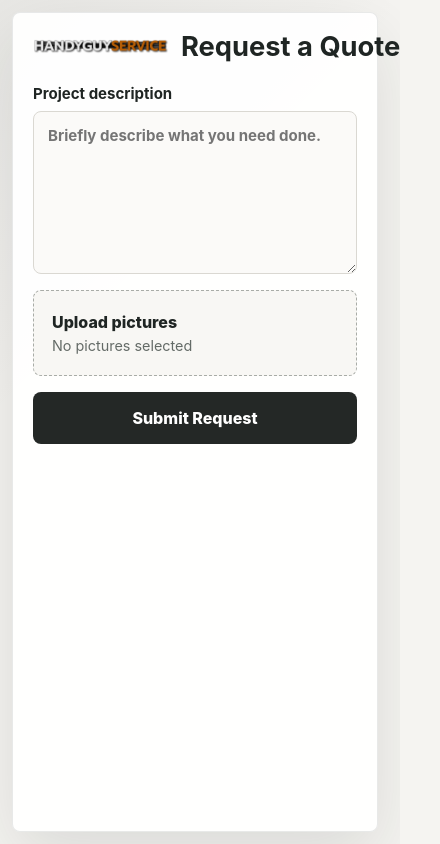
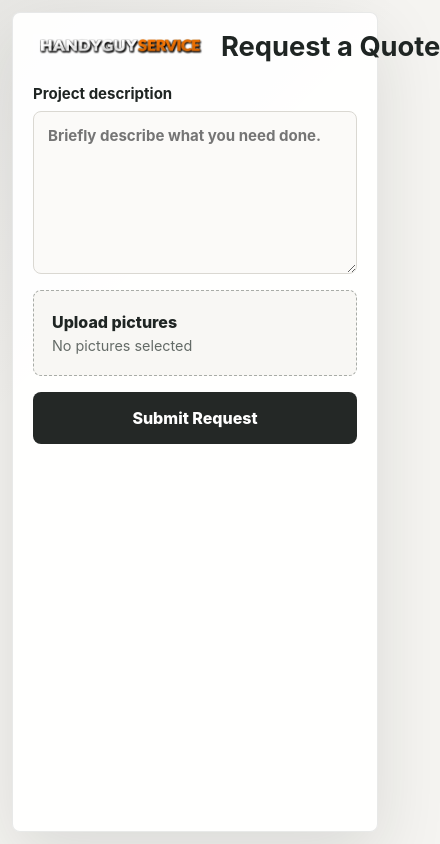
Before and after one commit to FusedN8/handyguyservice, a Next.js app: page /existing-client-request in a window 390 px wide. Shown: the whole page, 440 px wide, since content can reach past the window. Built offline with nearby package versions, Linux system fonts and the light colour scheme.

Commit message:
Replace site logo asset

```diff
--- a/app/globals.css
+++ b/app/globals.css
@@ -71,10 +71,11 @@ textarea {
 }
 
 .quote-logo {
-  width: min(176px, 42vw);
+  width: min(220px, 52vw);
   height: auto;
   flex: 0 0 auto;
   display: block;
+  object-fit: contain;
 }
 
 .eyebrow {
@@ -267,7 +268,7 @@ h1 {
   }
 
   .quote-logo {
-    width: min(136px, 39vw);
+    width: min(176px, 48vw);
   }
 
   h1 {
--- a/app/layout.tsx
+++ b/app/layout.tsx
@@ -3,7 +3,10 @@ import "./globals.css";
 
 export const metadata: Metadata = {
   title: "Request a Quote",
-  description: "Fast quote request form for handyman and business services."
+  description: "Fast quote request form for handyman and business services.",
+  icons: {
+    icon: "/images/handyguy-service-logo-800.webp"
+  }
 };
 
 export default function RootLayout({
--- a/components/quote-request-shell.tsx
+++ b/components/quote-request-shell.tsx
@@ -16,7 +16,7 @@ export function QuoteRequestShell({
     <main className="page-shell">
       <section className="quote-panel" aria-labelledby="page-title">
         <header className="quote-header">
-          <img className="quote-logo" src="/images/handyguy-logo.png" alt="HandyGuy Service" width="300" height="34" />
+          <img className="quote-logo" src="/images/handyguy-service-logo-800.webp" alt="HandyGuy Service" width="800" height="116" />
           <div>
             {eyebrow ? <p className="eyebrow">{eyebrow}</p> : null}
             <h1 id="page-title">Request a Quote</h1>
--- a/css/styles.css
+++ b/css/styles.css
@@ -148,6 +148,7 @@ a {
 .logo img {
   height: 34px;
   width: auto;
+  object-fit: contain;
 }
 
 .site-nav {
@@ -1056,6 +1057,7 @@ body.lightbox-open {
   height: 28px;
   width: auto;
   margin-bottom: 0.75rem;
+  object-fit: contain;
 }
 
 .footer-brand p,
--- a/existing-client-request/index.html
+++ b/existing-client-request/index.html
@@ -5,17 +5,17 @@
   <meta name="viewport" content="width=device-width, initial-scale=1.0">
   <title>Request a Quote - HandyGuy Service</title>
   <meta name="description" content="VIP HandyGuy Service clients can send project details and pictures for review.">
-  <link rel="icon" href="../assets/images/favicon.jpg" sizes="32x32">
+  <link rel="icon" href="../assets/images/handyguy-service-logo-800.webp" type="image/webp">
   <link rel="preconnect" href="https://fonts.googleapis.com">
   <link rel="preconnect" href="https://fonts.gstatic.com" crossorigin>
   <link href="https://fonts.googleapis.com/css2?family=DM+Sans:wght@400;600;700;800&display=swap" rel="stylesheet">
-  <link rel="stylesheet" href="../quote-request/quote.css?v=15">
+  <link rel="stylesheet" href="../quote-request/quote.css?v=16">
 </head>
 <body>
   <main class="page-shell">
     <section class="quote-panel" aria-labelledby="page-title">
       <header class="quote-header">
-        <img class="quote-logo" src="../assets/images/logo.png" alt="HandyGuy Service" width="300" height="34">
+        <img class="quote-logo" src="../assets/images/handyguy-service-logo-800.webp" alt="HandyGuy Service" width="800" height="116">
         <div>
           <p class="quote-greeting" data-client-greeting hidden>Hello</p>
           <h1 id="page-title">Request a Quote</h1>
--- a/quote-request/quote.css
+++ b/quote-request/quote.css
@@ -67,10 +67,11 @@ textarea {
 }
 
 .quote-logo {
-  width: min(176px, 42vw);
+  width: min(220px, 52vw);
   height: auto;
   display: block;
   margin-inline: 0;
+  object-fit: contain;
 }
 
 h1 {
@@ -327,7 +328,7 @@ h1 {
   }
 
   .quote-logo {
-    width: min(136px, 34vw);
+    width: min(176px, 48vw);
     margin-inline: 0;
   }
 
@@ -350,7 +351,7 @@ h1 {
   }
 
   .quote-logo {
-    width: min(118px, 36vw);
+    width: min(152px, 52vw);
   }
 
   h1 {
--- a/quote-thank-you/index.html
+++ b/quote-thank-you/index.html
@@ -5,17 +5,17 @@
   <meta name="viewport" content="width=device-width, initial-scale=1.0">
   <title>Request Received - HandyGuy Service</title>
   <meta name="description" content="Your HandyGuy Service request has been received.">
-  <link rel="icon" href="../assets/images/favicon.jpg" sizes="32x32">
+  <link rel="icon" href="../assets/images/handyguy-service-logo-800.webp" type="image/webp">
   <link rel="preconnect" href="https://fonts.googleapis.com">
   <link rel="preconnect" href="https://fonts.gstatic.com" crossorigin>
   <link href="https://fonts.googleapis.com/css2?family=DM+Sans:wght@400;600;700;800&display=swap" rel="stylesheet">
-  <link rel="stylesheet" href="../quote-request/quote.css?v=6">
+  <link rel="stylesheet" href="../quote-request/quote.css?v=16">
 </head>
 <body>
   <main class="page-shell">
     <section class="quote-panel thank-you-panel" aria-labelledby="page-title">
       <header class="quote-header">
-        <img class="quote-logo" src="../assets/images/logo.png" alt="HandyGuy Service" width="300" height="34">
+        <img class="quote-logo" src="../assets/images/handyguy-service-logo-800.webp" alt="HandyGuy Service" width="800" height="116">
         <div>
           <h1 id="page-title">Request Received</h1>
         </div>
--- a/request-a-quote/index.html
+++ b/request-a-quote/index.html
@@ -5,17 +5,17 @@
   <meta name="viewport" content="width=device-width, initial-scale=1.0">
   <title>Request a Quote - HandyGuy Service</title>
   <meta name="description" content="Request a quote from HandyGuy Service. Describe your project, upload pictures, and send your request.">
-  <link rel="icon" href="../assets/images/favicon.jpg" sizes="32x32">
+  <link rel="icon" href="../assets/images/handyguy-service-logo-800.webp" type="image/webp">
   <link rel="preconnect" href="https://fonts.googleapis.com">
   <link rel="preconnect" href="https://fonts.gstatic.com" crossorigin>
   <link href="https://fonts.googleapis.com/css2?family=DM+Sans:wght@400;600;700;800&display=swap" rel="stylesheet">
-  <link rel="stylesheet" href="../quote-request/quote.css?v=15">
+  <link rel="stylesheet" href="../quote-request/quote.css?v=16">
 </head>
 <body>
   <main class="page-shell">
     <section class="quote-panel" aria-labelledby="page-title">
       <header class="quote-header">
-        <img class="quote-logo" src="../assets/images/logo.png" alt="HandyGuy Service" width="300" height="34">
+        <img class="quote-logo" src="../assets/images/handyguy-service-logo-800.webp" alt="HandyGuy Service" width="800" height="116">
         <div>
           <h1 id="page-title">Request a Quote</h1>
           <p class="quote-intro">Thank you for reaching out. Please complete the form below so we can better understand your project. Once submitted, we'll review your request and follow up as soon as possible.</p>
--- a/vip-client-request/index.html
+++ b/vip-client-request/index.html
@@ -5,17 +5,17 @@
   <meta name="viewport" content="width=device-width, initial-scale=1.0">
   <title>Request a Quote - HandyGuy Service</title>
   <meta name="description" content="VIP HandyGuy Service clients can send project details and pictures for review.">
-  <link rel="icon" href="../assets/images/favicon.jpg" sizes="32x32">
+  <link rel="icon" href="../assets/images/handyguy-service-logo-800.webp" type="image/webp">
   <link rel="preconnect" href="https://fonts.googleapis.com">
   <link rel="preconnect" href="https://fonts.gstatic.com" crossorigin>
   <link href="https://fonts.googleapis.com/css2?family=DM+Sans:wght@400;600;700;800&display=swap" rel="stylesheet">
-  <link rel="stylesheet" href="../quote-request/quote.css?v=15">
+  <link rel="stylesheet" href="../quote-request/quote.css?v=16">
 </head>
 <body>
   <main class="page-shell">
     <section class="quote-panel" aria-labelledby="page-title">
       <header class="quote-header">
-        <img class="quote-logo" src="../assets/images/logo.png" alt="HandyGuy Service" width="300" height="34">
+        <img class="quote-logo" src="../assets/images/handyguy-service-logo-800.webp" alt="HandyGuy Service" width="800" height="116">
         <div>
           <p class="quote-greeting" data-client-greeting hidden>Hello</p>
           <h1 id="page-title">Request a Quote</h1>
```
Also changed, not shown: contact.html (+4 -4 lines), index.html (+4 -4 lines), assets/images/handyguy-service-logo-800.webp (added), public/images/handyguy-service-logo-800.webp (added).
